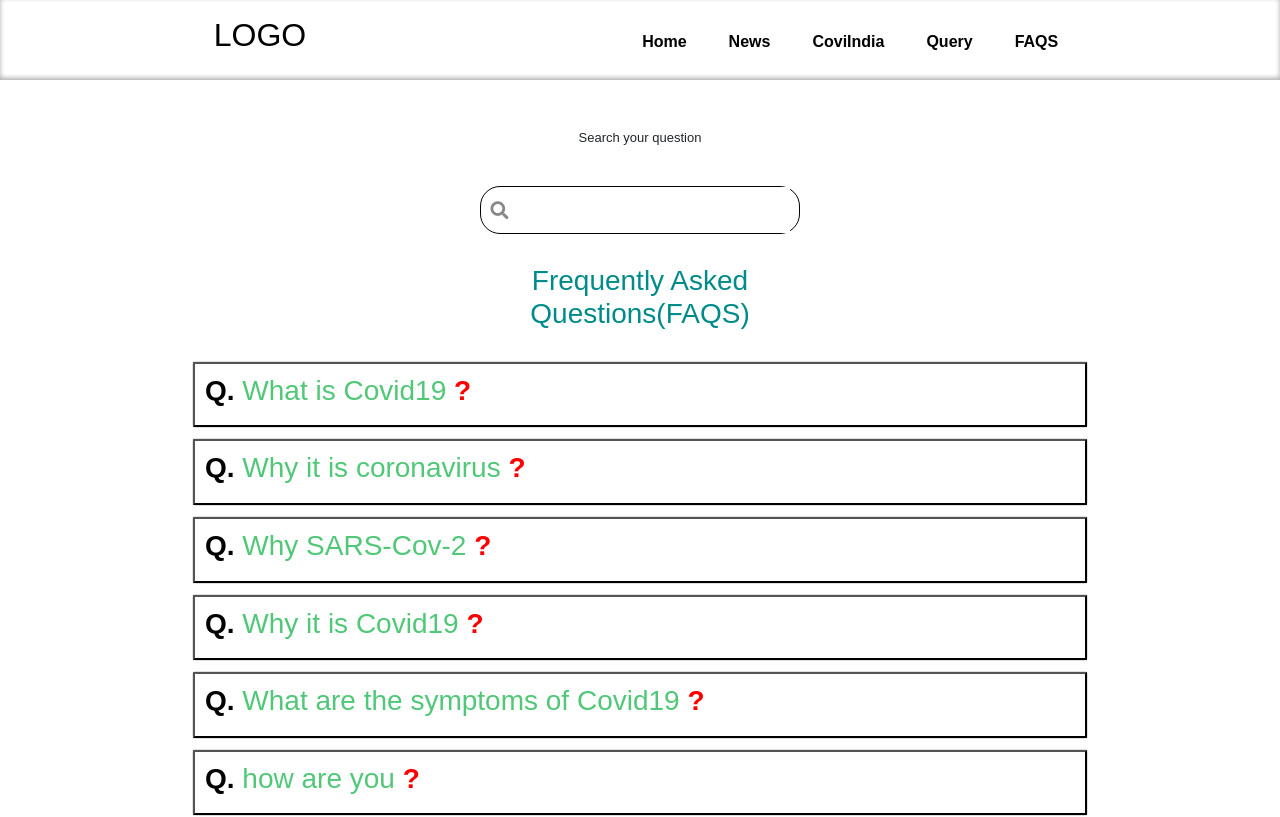
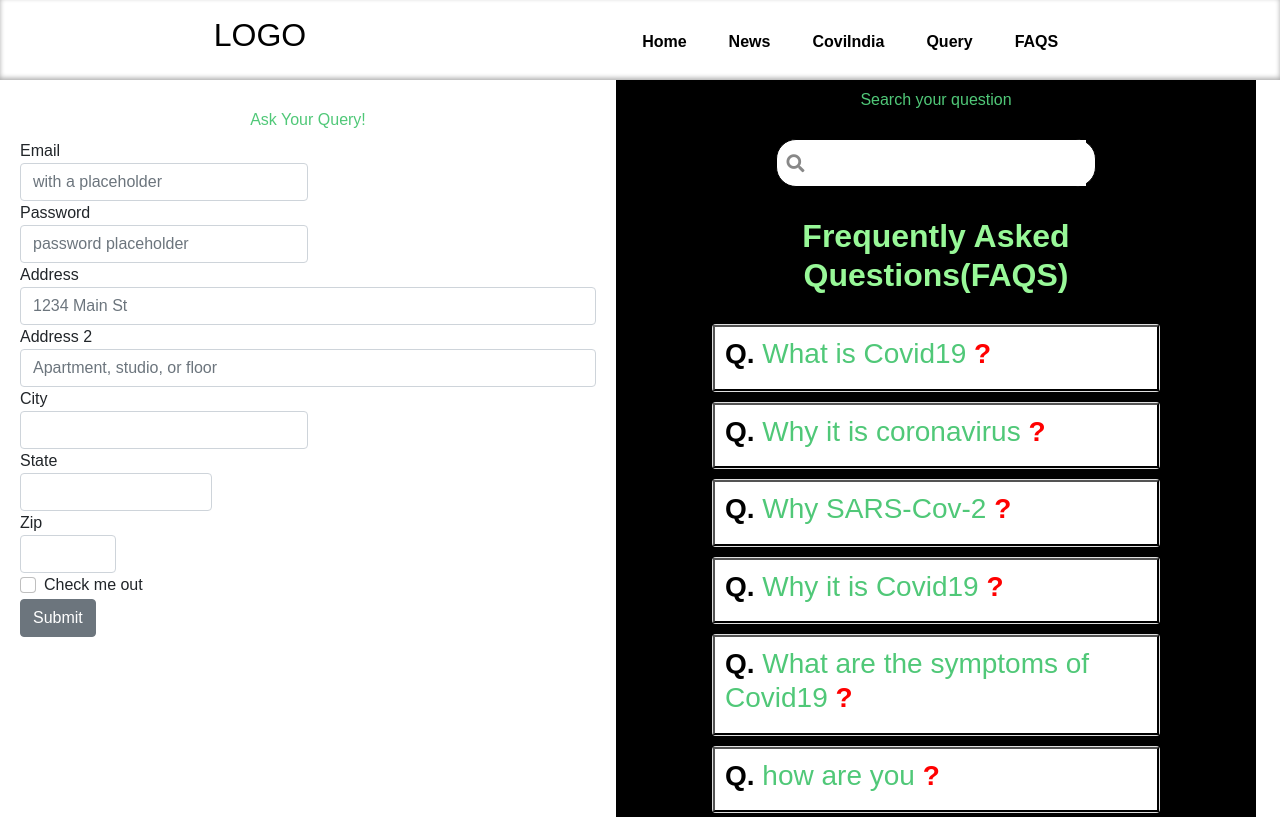
Before and after one commit to simranxx9/CoviDAR, a React (Create React App) app in the folder client/: page /faqs in a window 1280 px wide. Shown: the top 817 px of the page. Built offline with nearby package versions, Linux system fonts and the light colour scheme.

Commit message:
added form query

```diff
--- a/client/package.json
+++ b/client/package.json
@@ -14,6 +14,7 @@
     "react-loader-spinner": "^4.0.0",
     "react-router-dom": "^5.2.0",
     "react-scripts": "4.0.3",
+    "reactstrap": "^8.9.0",
     "web-vitals": "^1.1.2"
   },
   "scripts": {
--- a/client/src/components/Faqs.js
+++ b/client/src/components/Faqs.js
@@ -1,7 +1,8 @@
 import React, { Component } from 'react'
 import '../css/Faqs.css'
 import Accordion from 'react-bootstrap/Accordion'
-import Card from 'react-bootstrap/Card'
+import Card from 'react-bootstrap/Card';
+import Forms from './Forms'
 import 'bootstrap/dist/css/bootstrap.min.css';
 import 'bootstrap/dist/js/bootstrap.bundle.min.js';
 
@@ -12,7 +13,7 @@ export class Faqs extends Component {
             { 'key': 2, 'question': "Why it is coronavirus", 'answer': "These viruses are called coronaviruses because the virus is visually characterized by fringed projections surrounding it, similar to rays and flares of the plasma aura around the sun, known as a solar corona." },
             { 'key': 3, 'question': "Why SARS-Cov-2", 'answer': "The International Committee on Taxonomy of Viruses (ICTV) who generally names the viruses termed it as SARS-Cov-2 because the virus is genetically related to the coronavirus that caused the SARS outbreak in 2003. Despite this genetic link, the viruses are distinct from each other." },
             { 'key': 7, 'question': "Why it is Covid19", 'answer': "The first case of corona virus was seen in Wuhan,China in December,2019" },
-            { 'key': 8, 'question': "What are the symptoms of Covid19", 'answer': "fine" },
+            { 'key': 8, 'question': "What are the symptoms of Covid19", 'answer': "Symtoms include fever, cough, cold, loss of smelling sense, breathing difficulty, and fatigueness." },
             { 'key': 4, 'question': "how are you", 'answer': "fine" },
             { 'key': 5, 'question': "how are you", 'answer': "fine" },
             { 'key': 6, 'question': "how are you", 'answer': "fine" }
@@ -33,9 +34,14 @@ export class Faqs extends Component {
     }
     render() {
         return (
-            <div>
-                <h1 className="head-box" style={{ marginTop: "50px" }}>Search your question</h1>
-                <div className="search-box" style={{ marginTop: "40px" }}>
+            <div style={{ display: "flex", flexDirection: "row", flexWrap: "wrap" }}>
+
+                {/* form-container */}
+                <Forms />
+
+                <div className="faqs-container">
+                    <h1 className="head-box" style={{ color: "#50c878", padding: "10px", margin: "0", fontSize: "16px" }}>Search your question</h1>
+                    <div className="search-box">
                         <i className="fa fa-search" aria-hidden="true"></i>
                         <input type="text" className="input-search"
                             onChange={this.handleChange} id="searchState"
@@ -43,7 +49,7 @@ export class Faqs extends Component {
 
                     </div>
                     <div className="container-fluid">
-                    <h3 className="faqs-name">Frequently Asked Questions(FAQS)</h3>
+                        <h2 className="faqs-name">Frequently Asked Questions(FAQS)</h2>
                     </div>
 
 
@@ -82,6 +88,8 @@ export class Faqs extends Component {
                             )
                         })}
                 </div>
+
+            </div>
         )
     }
 }
--- /dev/null
+++ b/client/src/components/Forms.js
@@ -0,0 +1,60 @@
+import React from 'react';
+import { Col, Row, Button, Form, FormGroup, Label, Input } from 'reactstrap';
+import '../css/Faqs.css'
+
+const Forms = (props) => {
+    return (
+        <Form className="forms-container">
+            <h1 className="head-box" style={{ color: "#50c878", padding: "10px", margin: "0", fontSize: "16px" }}>Ask Your Query!</h1>
+            <Row form>
+                <Col md={6}>
+                    <FormGroup>
+                        <Label for="exampleEmail">Email</Label>
+                        <Input type="email" name="email" id="exampleEmail" placeholder="with a placeholder" />
+                    </FormGroup>
+                </Col>
+                <Col md={6}>
+                    <FormGroup>
+                        <Label for="examplePassword">Password</Label>
+                        <Input type="password" name="password" id="examplePassword" placeholder="password placeholder" />
+                    </FormGroup>
+                </Col>
+            </Row>
+            <FormGroup>
+                <Label for="exampleAddress">Address</Label>
+                <Input type="text" name="address" id="exampleAddress" placeholder="1234 Main St" />
+            </FormGroup>
+            <FormGroup>
+                <Label for="exampleAddress2">Address 2</Label>
+                <Input type="text" name="address2" id="exampleAddress2" placeholder="Apartment, studio, or floor" />
+            </FormGroup>
+            <Row form>
+                <Col md={6}>
+                    <FormGroup>
+                        <Label for="exampleCity">City</Label>
+                        <Input type="text" name="city" id="exampleCity" />
+                    </FormGroup>
+                </Col>
+                <Col md={4}>
+                    <FormGroup>
+                        <Label for="exampleState">State</Label>
+                        <Input type="text" name="state" id="exampleState" />
+                    </FormGroup>
+                </Col>
+                <Col md={2}>
+                    <FormGroup>
+                        <Label for="exampleZip">Zip</Label>
+                        <Input type="text" name="zip" id="exampleZip" />
+                    </FormGroup>
+                </Col>
+            </Row>
+            <FormGroup check>
+                <Input type="checkbox" name="check" id="exampleCheck" />
+                <Label for="exampleCheck" check>Check me out</Label>
+            </FormGroup>
+            <Button>Submit</Button>
+        </Form>
+    );
+}
+
+export default Forms;
--- a/client/src/css/Faqs.css
+++ b/client/src/css/Faqs.css
@@ -4,11 +4,11 @@
     /* text-align: center; */
 
 }
-.container-fluid>h3{
-    color:darkcyan;
+.container-fluid>h2{
+    color:#98f898;
     position:relative;
     width: 23rem;
-
+    font-weight: 600;
     margin: 30px auto;
     text-align: center;
 }
@@ -31,7 +31,16 @@
     width: 80%;
 }
 
+.faqs-container{
+width:50%;
+background-color: #000;
+}
+.forms-container{
+    width:45%;
+    margin: auto;
+    margin:20px;
 
+}
 @media screen and (max-width:980px) {
     .container-fluid{
         width:100%;
@@ -41,4 +50,11 @@
         text-align: left;
         width: 100%;
     }
+    .faqs-container{
+        width: 100%;
+    }
+    .forms-container{
+        width:90%;
+    }
+
 }
```
Also changed, not shown: 1 other file (tests, documents, lock files or other folders). Lines whose indentation alone changed are shown as unchanged.
